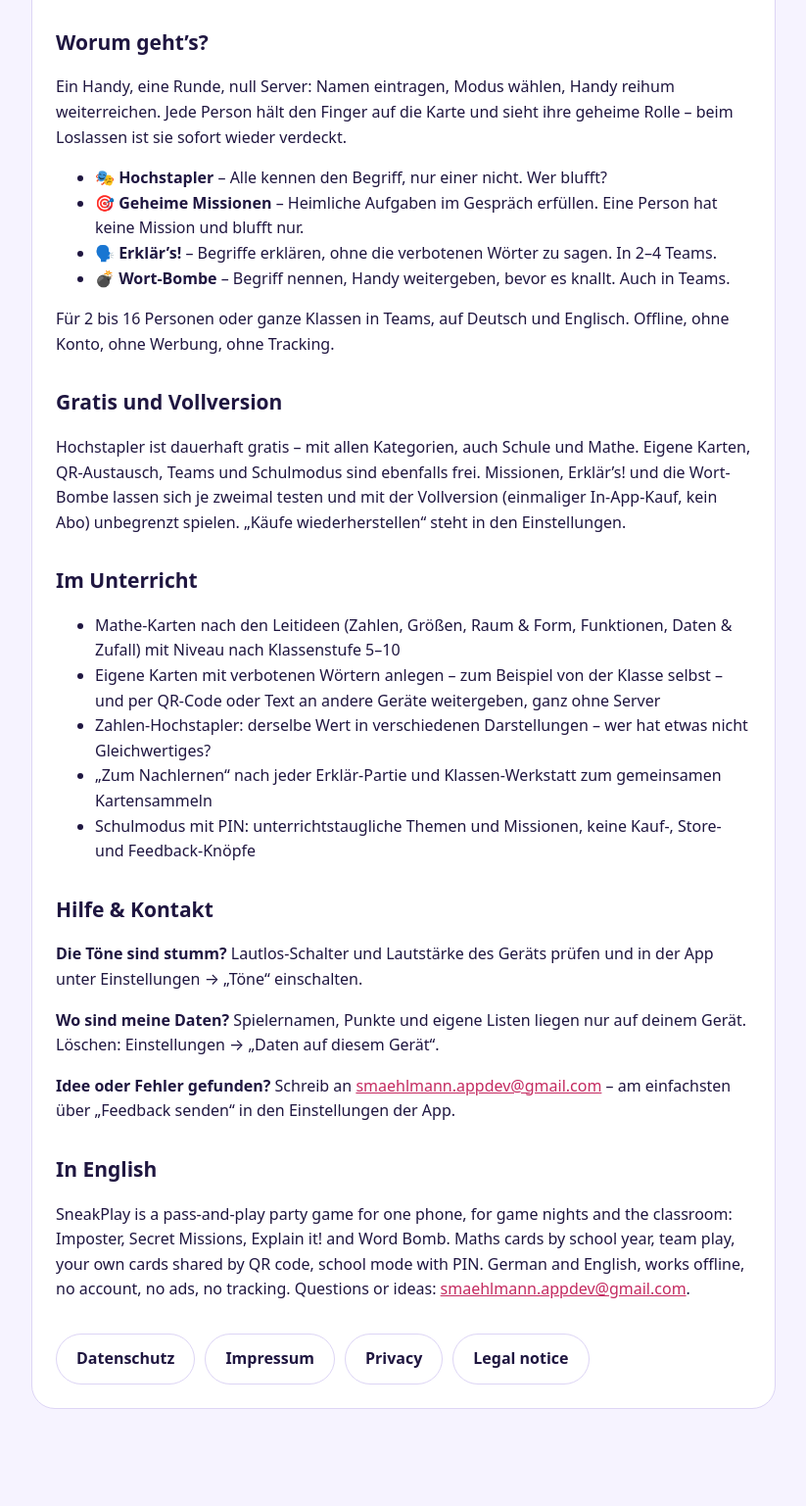
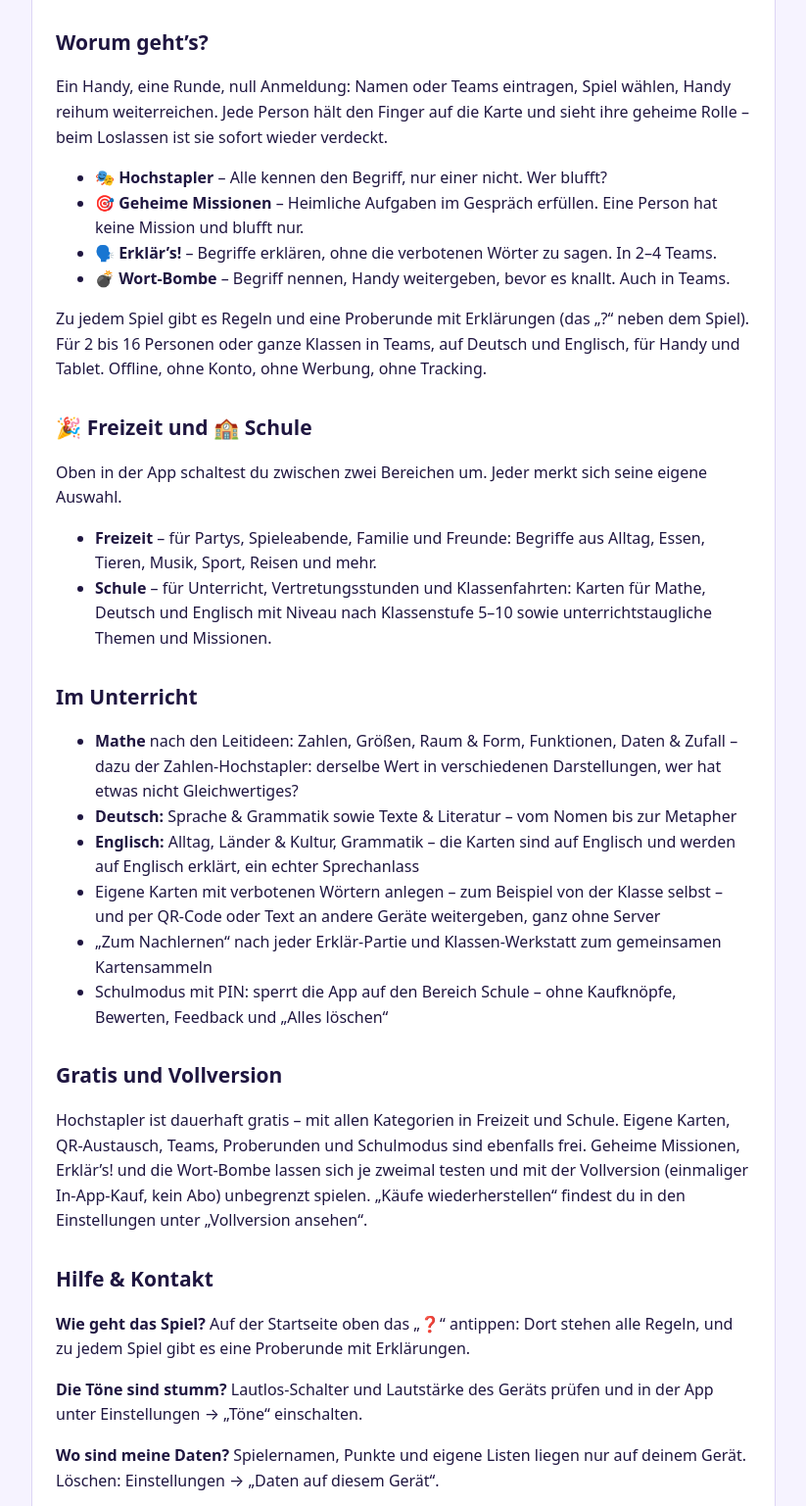
Before and after one commit to simaehlmann-cloud/SneakPlay, a website: page docs/index.html in a window 1280 px wide. Shown: the part 223-1760 px from the top of the page at 98% size, without its empty margins (228-1051 px from the left). Before the commit the page ends 1701 px from the top, so only its background shows below. Drawn offline with Linux system fonts and the light colour scheme.

Commit message:
Add files via upload

```diff
--- a/docs/index.html
+++ b/docs/index.html
@@ -3,8 +3,8 @@
 <head>
 <meta charset="UTF-8">
 <meta name="viewport" content="width=device-width, initial-scale=1.0, viewport-fit=cover">
-<title>SneakPlay – Partyspiel für ein Handy</title>
-<meta name="description" content="SneakPlay: Bluffen, geheime Missionen und Wort-Bombe – das Pass-&amp;-Play-Partyspiel für ein Handy. Offline, ohne Konto, ohne Werbung.">
+<title>SneakPlay – Partyspiel für Freizeit und Schule</title>
+<meta name="description" content="SneakPlay: Hochstapler, geheime Missionen, Erklär’s! und Wort-Bombe – das Pass-&amp;-Play-Partyspiel für Partys, Spieleabende und den Unterricht. Offline, ohne Konto, ohne Werbung.">
 <meta name="theme-color" content="#17122F">
 <script>/* Darstellung wie in der App gewählt */try{var m=JSON.parse(localStorage.getItem("sneakplay.theme"));if(m==="light"||m==="dark")document.documentElement.setAttribute("data-theme",m);}catch(e){}</script>
 <style>
@@ -36,37 +36,46 @@
 <main>
   <p style="text-align:center;margin:0"><img src="icon-192.png" alt="" width="96" height="96" style="border-radius:22px"></p>
   <h1 style="text-align:center">SneakPlay</h1>
-  <p class="stand" style="text-align:center">Bluffen, geheime Missionen, Erklären &amp; Wort-Bombe – das Partyspiel für ein Handy, auch für den Unterricht</p>
+  <p class="stand" style="text-align:center">Das Partyspiel für ein Handy – für Partys, Spieleabende und den Unterricht</p>
 
   <h2>Worum geht’s?</h2>
-  <p>Ein Handy, eine Runde, null Server: Namen eintragen, Modus wählen, Handy reihum weiterreichen. Jede Person hält den Finger auf die Karte und sieht ihre geheime Rolle – beim Loslassen ist sie sofort wieder verdeckt.</p>
+  <p>Ein Handy, eine Runde, null Anmeldung: Namen oder Teams eintragen, Spiel wählen, Handy reihum weiterreichen. Jede Person hält den Finger auf die Karte und sieht ihre geheime Rolle – beim Loslassen ist sie sofort wieder verdeckt.</p>
   <ul>
     <li><b>🎭 Hochstapler</b> – Alle kennen den Begriff, nur einer nicht. Wer blufft?</li>
     <li><b>🎯 Geheime Missionen</b> – Heimliche Aufgaben im Gespräch erfüllen. Eine Person hat keine Mission und blufft nur.</li>
     <li><b>🗣️ Erklär’s!</b> – Begriffe erklären, ohne die verbotenen Wörter zu sagen. In 2–4 Teams.</li>
     <li><b>💣 Wort-Bombe</b> – Begriff nennen, Handy weitergeben, bevor es knallt. Auch in Teams.</li>
   </ul>
-  <p>Für 2 bis 16 Personen oder ganze Klassen in Teams, auf Deutsch und Englisch. Offline, ohne Konto, ohne Werbung, ohne Tracking.</p>
+  <p>Zu jedem Spiel gibt es Regeln und eine Proberunde mit Erklärungen (das „?“ neben dem Spiel). Für 2 bis 16 Personen oder ganze Klassen in Teams, auf Deutsch und Englisch, für Handy und Tablet. Offline, ohne Konto, ohne Werbung, ohne Tracking.</p>
 
-  <h2>Gratis und Vollversion</h2>
-  <p>Hochstapler ist dauerhaft gratis – mit allen Kategorien, auch Schule und Mathe. Eigene Karten, QR-Austausch, Teams und Schulmodus sind ebenfalls frei. Missionen, Erklär’s! und die Wort-Bombe lassen sich je zweimal testen und mit der Vollversion (einmaliger In-App-Kauf, kein Abo) unbegrenzt spielen. „Käufe wiederherstellen“ steht in den Einstellungen.</p>
+  <h2>🎉 Freizeit und 🏫 Schule</h2>
+  <p>Oben in der App schaltest du zwischen zwei Bereichen um. Jeder merkt sich seine eigene Auswahl.</p>
+  <ul>
+    <li><b>Freizeit</b> – für Partys, Spieleabende, Familie und Freunde: Begriffe aus Alltag, Essen, Tieren, Musik, Sport, Reisen und mehr.</li>
+    <li><b>Schule</b> – für Unterricht, Vertretungsstunden und Klassenfahrten: Karten für Mathe, Deutsch und Englisch mit Niveau nach Klassenstufe 5–10 sowie unterrichtstaugliche Themen und Missionen.</li>
+  </ul>
 
   <h2>Im Unterricht</h2>
   <ul>
-    <li>Mathe-Karten nach den Leitideen (Zahlen, Größen, Raum &amp; Form, Funktionen, Daten &amp; Zufall) mit Niveau nach Klassenstufe 5–10</li>
+    <li><b>Mathe</b> nach den Leitideen: Zahlen, Größen, Raum &amp; Form, Funktionen, Daten &amp; Zufall – dazu der Zahlen-Hochstapler: derselbe Wert in verschiedenen Darstellungen, wer hat etwas nicht Gleichwertiges?</li>
+    <li><b>Deutsch:</b> Sprache &amp; Grammatik sowie Texte &amp; Literatur – vom Nomen bis zur Metapher</li>
+    <li><b>Englisch:</b> Alltag, Länder &amp; Kultur, Grammatik – die Karten sind auf Englisch und werden auf Englisch erklärt, ein echter Sprechanlass</li>
     <li>Eigene Karten mit verbotenen Wörtern anlegen – zum Beispiel von der Klasse selbst – und per QR-Code oder Text an andere Geräte weitergeben, ganz ohne Server</li>
-    <li>Zahlen-Hochstapler: derselbe Wert in verschiedenen Darstellungen – wer hat etwas nicht Gleichwertiges?</li>
     <li>„Zum Nachlernen“ nach jeder Erklär-Partie und Klassen-Werkstatt zum gemeinsamen Kartensammeln</li>
-    <li>Schulmodus mit PIN: unterrichtstaugliche Themen und Missionen, keine Kauf-, Store- und Feedback-Knöpfe</li>
+    <li>Schulmodus mit PIN: sperrt die App auf den Bereich Schule – ohne Kaufknöpfe, Bewerten, Feedback und „Alles löschen“</li>
   </ul>
 
+  <h2>Gratis und Vollversion</h2>
+  <p>Hochstapler ist dauerhaft gratis – mit allen Kategorien in Freizeit und Schule. Eigene Karten, QR-Austausch, Teams, Proberunden und Schulmodus sind ebenfalls frei. Geheime Missionen, Erklär’s! und die Wort-Bombe lassen sich je zweimal testen und mit der Vollversion (einmaliger In-App-Kauf, kein Abo) unbegrenzt spielen. „Käufe wiederherstellen“ findest du in den Einstellungen unter „Vollversion ansehen“.</p>
+
   <h2>Hilfe &amp; Kontakt</h2>
+  <p><b>Wie geht das Spiel?</b> Auf der Startseite oben das „❓“ antippen: Dort stehen alle Regeln, und zu jedem Spiel gibt es eine Proberunde mit Erklärungen.</p>
   <p><b>Die Töne sind stumm?</b> Lautlos-Schalter und Lautstärke des Geräts prüfen und in der App unter Einstellungen → „Töne“ einschalten.</p>
   <p><b>Wo sind meine Daten?</b> Spielernamen, Punkte und eigene Listen liegen nur auf deinem Gerät. Löschen: Einstellungen → „Daten auf diesem Gerät“.</p>
   <p><b>Idee oder Fehler gefunden?</b> Schreib an <a href="mailto:smaehlmann.appdev@gmail.com">smaehlmann.appdev@gmail.com</a> – am einfachsten über „Feedback senden“ in den Einstellungen der App.</p>
 
   <h2 lang="en">In English</h2>
-  <p lang="en">SneakPlay is a pass-and-play party game for one phone, for game nights and the classroom: Imposter, Secret Missions, Explain it! and Word Bomb. Maths cards by school year, team play, your own cards shared by QR code, school mode with PIN. German and English, works offline, no account, no ads, no tracking. Questions or ideas: <a href="mailto:smaehlmann.appdev@gmail.com">smaehlmann.appdev@gmail.com</a>.</p>
+  <p lang="en">SneakPlay is a pass-and-play party game for one phone – for parties, game nights and the classroom: Imposter, Secret Missions, Explain it! and Word Bomb. Switch between two areas: “Free time” with party words and “School” with maths cards by school year. Rules and a practice round for every game, team play, your own cards shared by QR code, school mode with PIN. German and English, phone and tablet, works offline, no account, no ads, no tracking. Imposter is free; the full version is a one-time in-app purchase. Questions or ideas: <a href="mailto:smaehlmann.appdev@gmail.com">smaehlmann.appdev@gmail.com</a>.</p>
 
   <div class="links">
     <a href="datenschutz.html">Datenschutz</a>
```
Also changed, not shown: STORE-TEXTE.md (+13 -9 lines).
